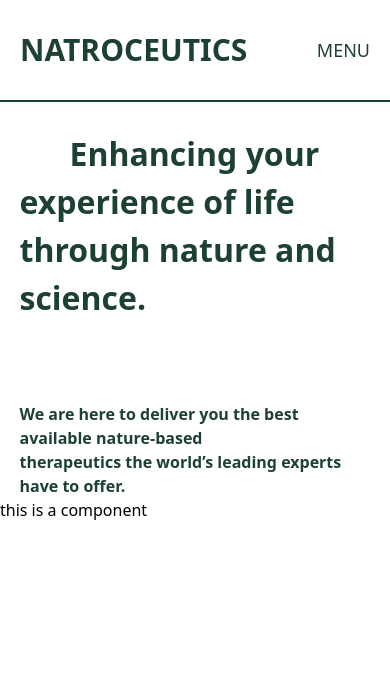
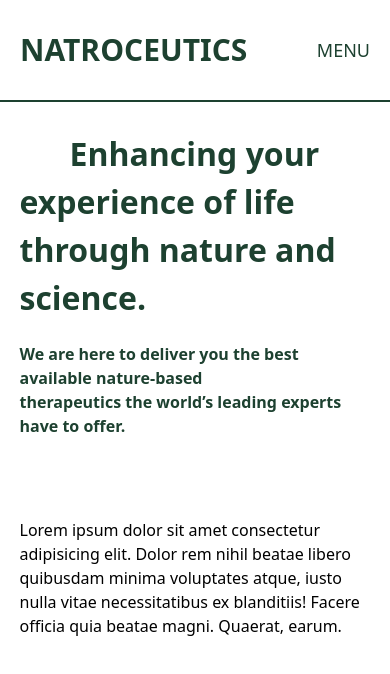
Before and after one commit to Pankajupadhyay01/NATROCEUTICS, a React (Vite) app: page / in a window 390 px wide. Shown: the top 674 px of the page. Built offline with nearby package versions, Linux system fonts and the light colour scheme.

Commit message:
video section created

```diff
--- a/src/Page/Home.jsx
+++ b/src/Page/Home.jsx
@@ -1,14 +1,14 @@
 import React from 'react';
 import Hero from '../component.jsx/Hero';
 import Navbar from '../component.jsx/Navbar';
-import Text from '../component.jsx/text';
+import Video_sec from '../component.jsx/Video_sec';
 
 const Home = () => {
   return (
     <div>
       <Navbar/>
       <Hero/>
-      <Text/>
+      <Video_sec/>
     </div>
   );
 }
--- a/src/component.jsx/Hero.jsx
+++ b/src/component.jsx/Hero.jsx
@@ -2,9 +2,9 @@ import React from 'react';
 
 const Hero = () => {
     return (
-        <div className='pt-[50px]'>
-           <div className='w-[90%] m-auto flex flex-col text-[#1d4130] font-semibold'>
-                <div className='py-[80px] text-[32px] sm:text-[42px] md:text-[62px] lg:text-[72px] w-full'>
+        <div className='pt-[50px] bg-fixed bg-cover'>
+           <div className='w-[90%] bg-cover bg-fixed m-auto flex flex-col text-[#1d4130] font-semibold'>
+                <div className='pt-[80px] pb-5 md:py-[80px] text-[32px] sm:text-[42px] md:text-[62px] lg:text-[72px] w-full'>
                     <div className=''> <span className='ml-[50px]'>Enhancing your</span>  experience of life</div>
                     <div>through nature and science.</div>
                 </div>
--- a/src/component.jsx/Navbar.jsx
+++ b/src/component.jsx/Navbar.jsx
@@ -17,8 +17,6 @@ const Navbar = () => {
             link: "/contact"
         }
     ]
-
-
 
     // usestate
     const [sticky, setsticky] = useState();
@@ -47,7 +45,7 @@ const Navbar = () => {
 
     return (
         <div>
-            <nav className={`border-b-2 border-[#1d4130] ${sticky || nav ? "bg-[#1d4130]" : "bg-white"} w-full md:static fixed z-[1] py-8 md:py-0`}>
+            <nav className={`border-b-2 border-[#1d4130] ${sticky || nav ? "bg-[#1d4130]" : "bg-white"} md:bg-white w-full md:static fixed z-[1] py-8 md:py-0`}>
                 <div className={`mx-[20px] flex justify-between items-center text-[20px] ${sticky || nav ? "text-white" : "text-[#1d4130]"} font-semibold`}>
                     <div className={`uppercase ${sticky || nav ? "text-white" : "text-[#1d4130]"} text-3xl`}>
                     natroceutics
@@ -62,7 +60,7 @@ const Navbar = () => {
                     </div>
 
                     <div className={`flex list-none absolute bg-[#1d4130] h-[134vh] justify-center w-[100%] ${nav?"left-0":"-left-[100%]"} top-0 flex-col items-center md:static md:h-0 md:w-auto md:flex-row text-[18px] md:text-[#1d4130] text-white font-thin -z-[1] md:z-0`}>
-                        <div className='md:flex border-y-2 border-[white] w-full'>
+                        <div className='md:flex md:border-y-0 border-y-2 border-[white] w-full'>
                              {
                             list.map(pro => (
                                 <li key={pro.name} className="mx-[13px] my-[20px]">
--- a/src/component.jsx/Text.jsx
+++ /dev/null
@@ -1,11 +0,0 @@
-import React from 'react';
-
-const Text = () => {
-  return (
-    <div>
-      this is a component
-    </div>
-  );
-}
-
-export default Text;
--- /dev/null
+++ b/src/component.jsx/Video_sec.jsx
@@ -0,0 +1,13 @@
+import React from 'react';
+
+const Video_sec = () => {
+  return (
+    <div>
+        <div className='py-20 w-[90%] m-auto flex flex-col'>
+            Lorem ipsum dolor sit amet consectetur adipisicing elit. Dolor rem nihil beatae libero quibusdam minima voluptates atque, iusto nulla vitae necessitatibus ex blanditiis! Facere officia quia beatae magni. Quaerat, earum.
+        </div>
+    </div>
+  );
+}
+
+export default Video_sec;
```
